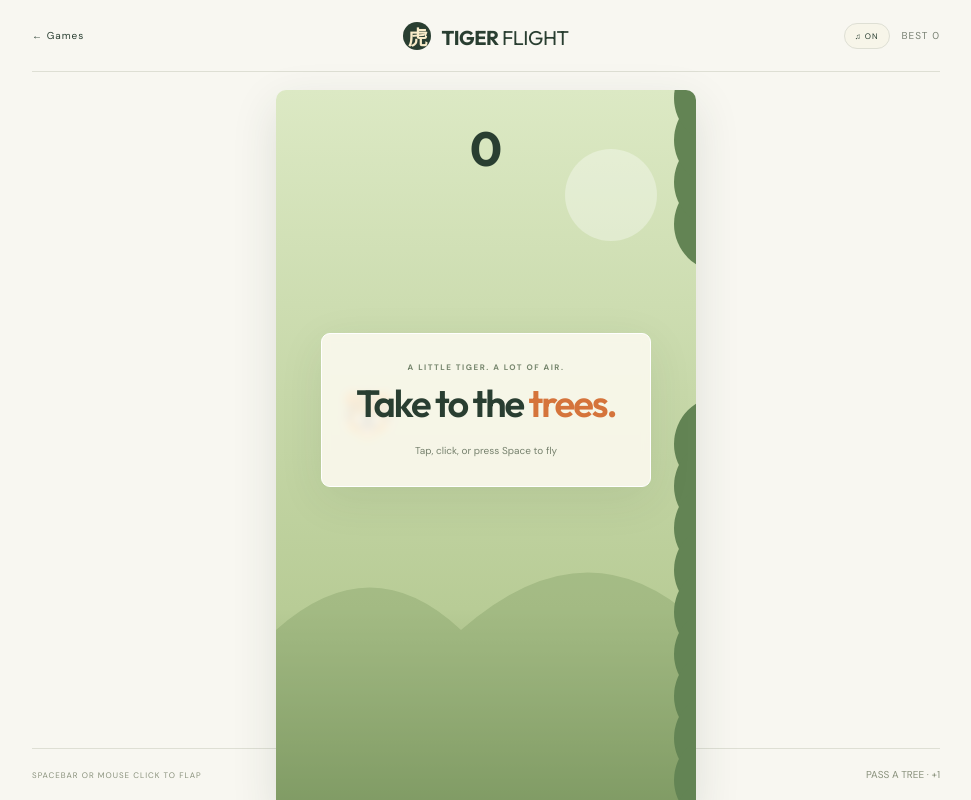
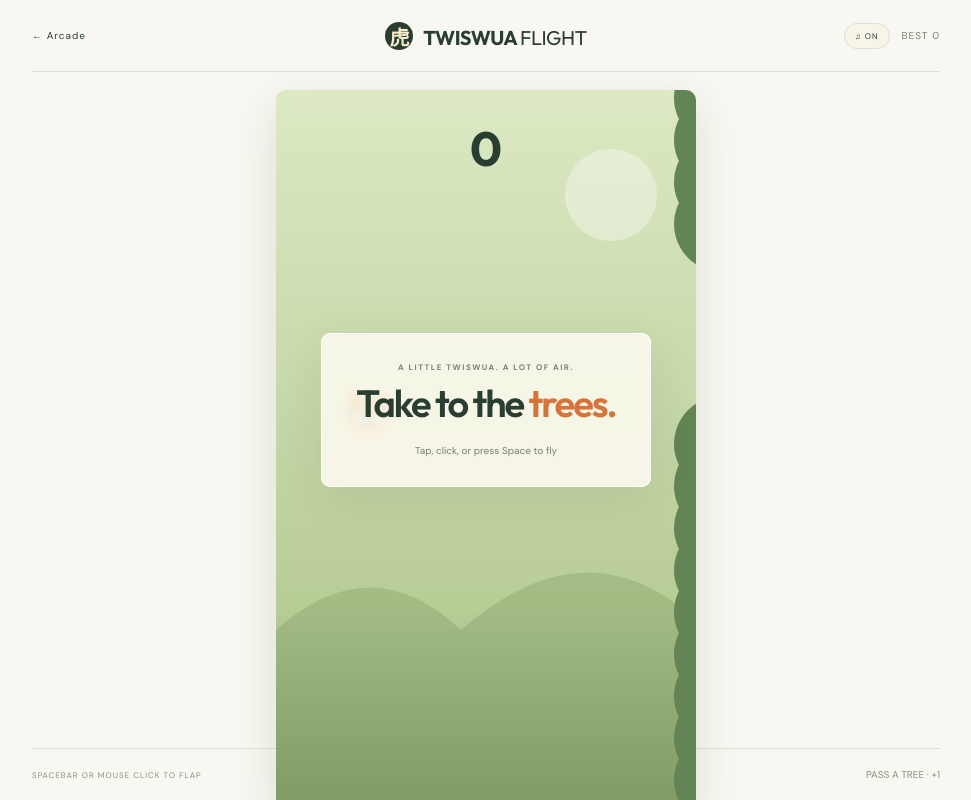
Before and after one commit to BosEriko/twiswua-rebirth, a Next.js app: page /flappy in a window 1280 px wide. Shown: the whole page, without its empty margins (154-1125 px from the left). Built offline with nearby package versions, Linux system fonts and the light colour scheme.

Commit message:
📝 rename flight game branding to TwisWua

```diff
--- a/app/flappy/tiger-flight.tsx
+++ b/app/flappy/tiger-flight.tsx
@@ -80,7 +80,7 @@ class FlightMusic {
   }
 }
 
-export default function TigerFlight() {
+export default function TwisWuaFlight() {
   const canvasRef = useRef<HTMLCanvasElement>(null);
   const phaseRef = useRef<Phase>("ready");
   const tigerY = useRef(WORLD_H * 0.46);
@@ -259,8 +259,8 @@ export default function TigerFlight() {
   return (
     <main className={styles.shell}>
       <header className={styles.header}>
-        <Link href="/" className={styles.back}>← Games</Link>
-        <strong><span>虎</span> TIGER <i>FLIGHT</i></strong>
+        <Link href="/" className={styles.back}>← Arcade</Link>
+        <strong><span>虎</span> TWISWUA <i>FLIGHT</i></strong>
         <div className={styles.headerRight}>
           <button className={styles.music} onClick={toggleMusic} aria-label={muted ? "Turn music on" : "Turn music off"} aria-pressed={!muted}>
             ♫ {muted ? "OFF" : "ON"}
@@ -268,18 +268,18 @@ export default function TigerFlight() {
           <span className={styles.best}>BEST {best}</span>
         </div>
       </header>
-      <section className={styles.game} aria-label="Tiger Flight game">
+      <section className={styles.game} aria-label="TwisWua Flight game">
         <canvas
           ref={canvasRef}
           width={WORLD_W}
           height={WORLD_H}
           onPointerDown={(event) => { event.preventDefault(); flap(); }}
-          aria-label="Tiger Flight. Tap or click to flap. On desktop, Space also flaps."
+          aria-label="TwisWua Flight. Tap or click to flap. On desktop, Space also flaps."
         />
         {phase !== "playing" && (
           <div className={styles.overlay} onPointerDown={(event) => { event.preventDefault(); flap(); }}>
             <div>
-              <p>{phase === "ready" ? "A LITTLE TIGER. A LOT OF AIR." : `SCORE ${score}`}</p>
+              <p>{phase === "ready" ? "A LITTLE TWISWUA. A LOT OF AIR." : `SCORE ${score}`}</p>
               <h1>{phase === "ready" ? <>Take to the <em>trees.</em></> : <>Branches <em>happen.</em></>}</h1>
               <span>{phase === "ready" ? "Tap, click, or press Space to fly" : "Tap, click, or press Space to try again"}</span>
             </div>
```
